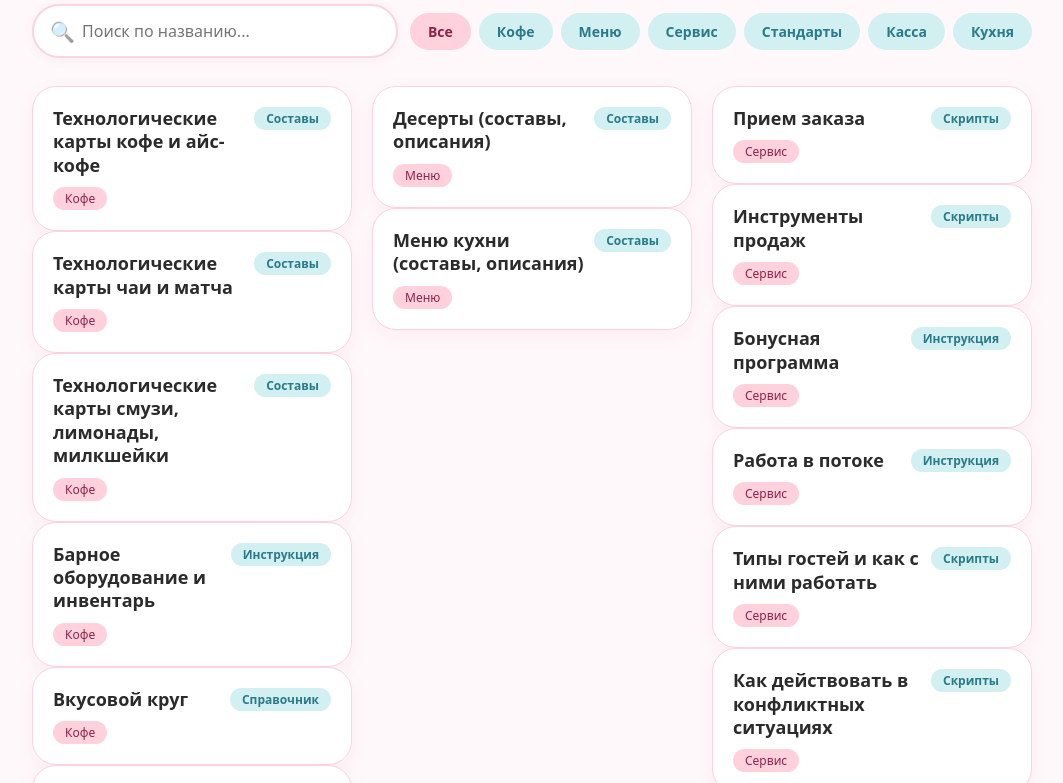
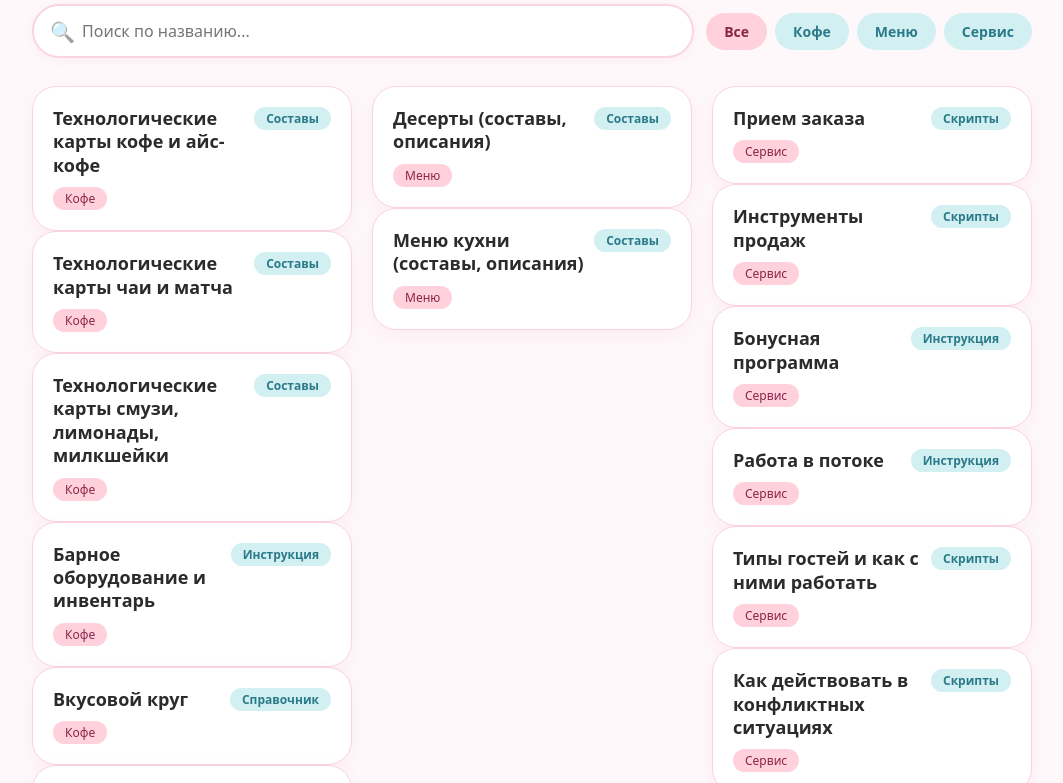
Before and after one commit to Sladosti-i-radosti/baza-znanij, a plain HTML site: page index.html in a window 1280 px wide. Shown: the part 126-909 px from the top of the page, without its empty margins (108-1171 px from the left). Drawn offline with Linux system fonts and the light colour scheme.

Commit message:
Update index.html

```diff
--- a/index.html
+++ b/index.html
@@ -234,10 +234,7 @@
             <button class="filter-btn" data-category="кофе">Кофе</button>
             <button class="filter-btn" data-category="меню">Меню</button>
             <button class="filter-btn" data-category="сервис">Сервис</button>
-            <button class="filter-btn" data-category="стандарты">Стандарты</button>
-            <button class="filter-btn" data-category="касса">Касса</button>
-            <button class="filter-btn" data-category="кухня">Кухня</button>
-        </div>
+          </div>
     </div>
 
     <!-- ===== КАРТОЧКИ ===== -->
```
